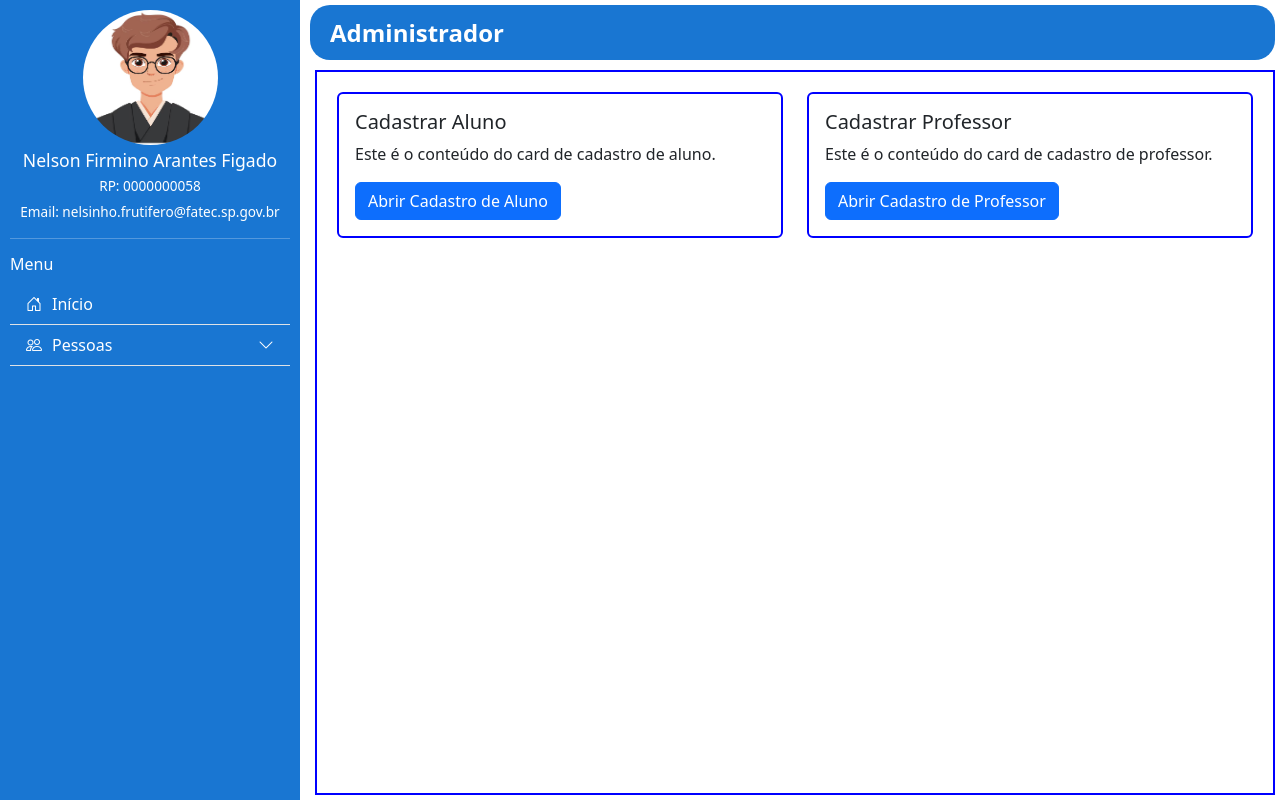
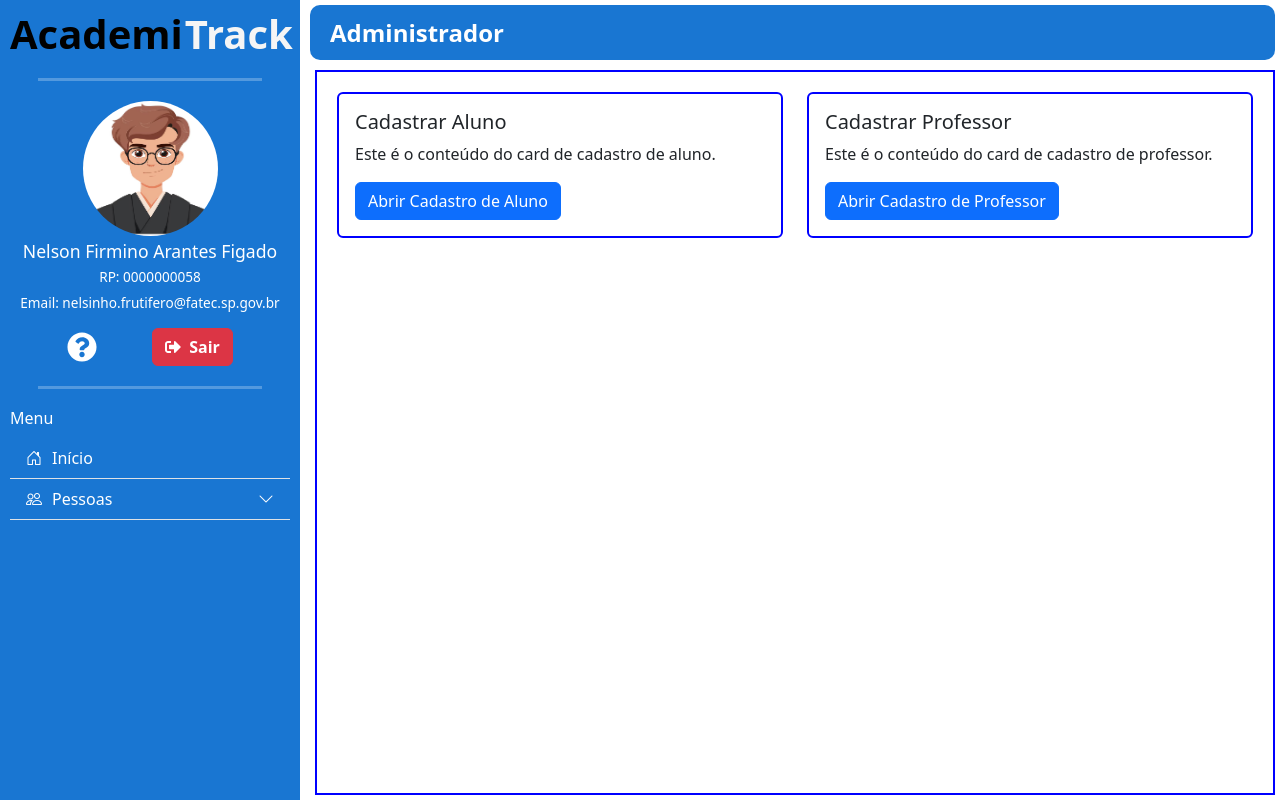
Before and after one commit to WebCrafters-ZL/academitrack-front, a React (Create React App) app: page /admhome in a window 1280 px wide. Built offline with nearby package versions, Linux system fonts and the light colour scheme.

Commit message:
Feat: Adição dos botões de Sair e Ajuda na BarraLateralAdm, alem de adicionar o logo AcademiTrack

```diff
--- a/src/components/BarraLateralAdm/BarraLateralAdm.js
+++ b/src/components/BarraLateralAdm/BarraLateralAdm.js
@@ -1,7 +1,8 @@
 import React, { useState } from "react";
 import { Link } from "react-router-dom";
-import { Collapse, ListGroup, ListGroupItem } from "react-bootstrap";
+import { Collapse, ListGroup, ListGroupItem, Button } from "react-bootstrap";
 import Avatar from "react-avatar";
+import { FaSignOutAlt, FaQuestionCircle } from "react-icons/fa"; // Importa o ícone de ajuda
 import fotoPerfil from "../../assets/professor.avif";
 
 const BarraLateralAdm = () => {
@@ -26,6 +27,43 @@ const BarraLateralAdm = () => {
         overflowY: "auto",
       }}
     >
+      <div
+        className="logo"
+        style={{ display: "flex", alignItems: "center", marginBottom: "15px" }}
+      >
+        <h1
+          style={{
+            display: "flex",
+            alignItems: "center",
+            margin: 0,
+          }}
+        >
+          <span
+            style={{ fontWeight: "bold", fontSize: "40px", color: "black" }}
+          >
+            Academi
+          </span>
+          <span
+            style={{
+              fontWeight: "bold",
+              fontSize: "40px",
+              color: "#f5f5f5",
+              marginLeft: "2px",
+            }}
+          >
+            Track
+          </span>
+        </h1>
+      </div>
+      <hr
+        style={{
+          backgroundColor: "white",
+          height: "3px",
+          width: "80%",
+          margin: "20px auto",
+          border: "none",
+        }}
+      />
       <div style={{ textAlign: "center", marginBottom: "15px" }}>
         <Avatar
           alt="Nelson Firmino Arantes Figado"
@@ -42,7 +80,47 @@ const BarraLateralAdm = () => {
         </p>
       </div>
 
-      <hr style={{ backgroundColor: "white" }} />
+      {/* Botões de Ajuda e Sair */}
+      <div
+        style={{
+          display: "flex",
+          justifyContent: "center", // Centraliza os itens
+          alignItems: "center",
+          marginBottom: "5px",
+        }}
+      >
+        <FaQuestionCircle
+          style={{
+            color: "white",
+            cursor: "pointer",
+            marginRight: "55px",
+          }}
+          size={30}
+        />
+
+        <Button
+          variant="danger"
+          style={{
+            display: "flex",
+            alignItems: "center",
+            fontWeight: "bold",
+            cursor: "pointer",
+          }}
+          // Pode adicionar o onClick lógico aqui depois
+        >
+          <FaSignOutAlt style={{ marginRight: "8px" }} /> Sair
+        </Button>
+      </div>
+
+      <hr
+        style={{
+          backgroundColor: "white",
+          height: "3px",
+          width: "80%",
+          margin: "20px auto",
+          border: "none",
+        }}
+      />
       <h4 style={{ fontSize: "1rem", marginBottom: "10px" }}>Menu</h4>
       <ListGroup variant="flush">
         <ListGroupItem
@@ -103,7 +181,6 @@ const BarraLateralAdm = () => {
             </ListGroupItem>
           </div>
         </Collapse>
-
       </ListGroup>
     </div>
   );
--- a/src/components/BarraProfessor/BarraProfessor.js
+++ b/src/components/BarraSuperiorAdm/BarraSuperiorAdm.js
@@ -1,7 +1,7 @@
 import React from "react";
 import { Container, Row, Col } from "react-bootstrap";
 
-const BarraProfessor = () => {
+const BarraSuperiorAdm = () => {
   return (
     <Container fluid style={{
       position: "fixed",
@@ -15,7 +15,7 @@ const BarraProfessor = () => {
       justifyContent: "space-between",
       alignItems: "center",
       padding: "10px 20px",
-      borderRadius: "20px",
+      borderRadius: "10px",
       zIndex: "999"
     }}>
       <Row className="w-100">
@@ -33,4 +33,4 @@ const BarraProfessor = () => {
   );
 };
 
-export default BarraProfessor;
+export default BarraSuperiorAdm;
--- a/src/pages/AdmHome/AdmHome.js
+++ b/src/pages/AdmHome/AdmHome.js
@@ -1,12 +1,12 @@
 import React from "react";
 import BarraLateralAdm from "../../components/BarraLateralAdm/BarraLateralAdm";
-import BarraProfessor from "../../components/BarraProfessor/BarraProfessor";
 import HomeAdm from "../../components/HomeAdm/HomeAdm";
+import BarraSuperiorAdm from "../../components/BarraSuperiorAdm/BarraSuperiorAdm";
 
 const AdmHome = () => {
   return (
     <div className="AdmHome">
-      <BarraProfessor> </BarraProfessor>
+      <BarraSuperiorAdm> </BarraSuperiorAdm>
       <BarraLateralAdm></BarraLateralAdm>
       <HomeAdm></HomeAdm>
     </div>
```
